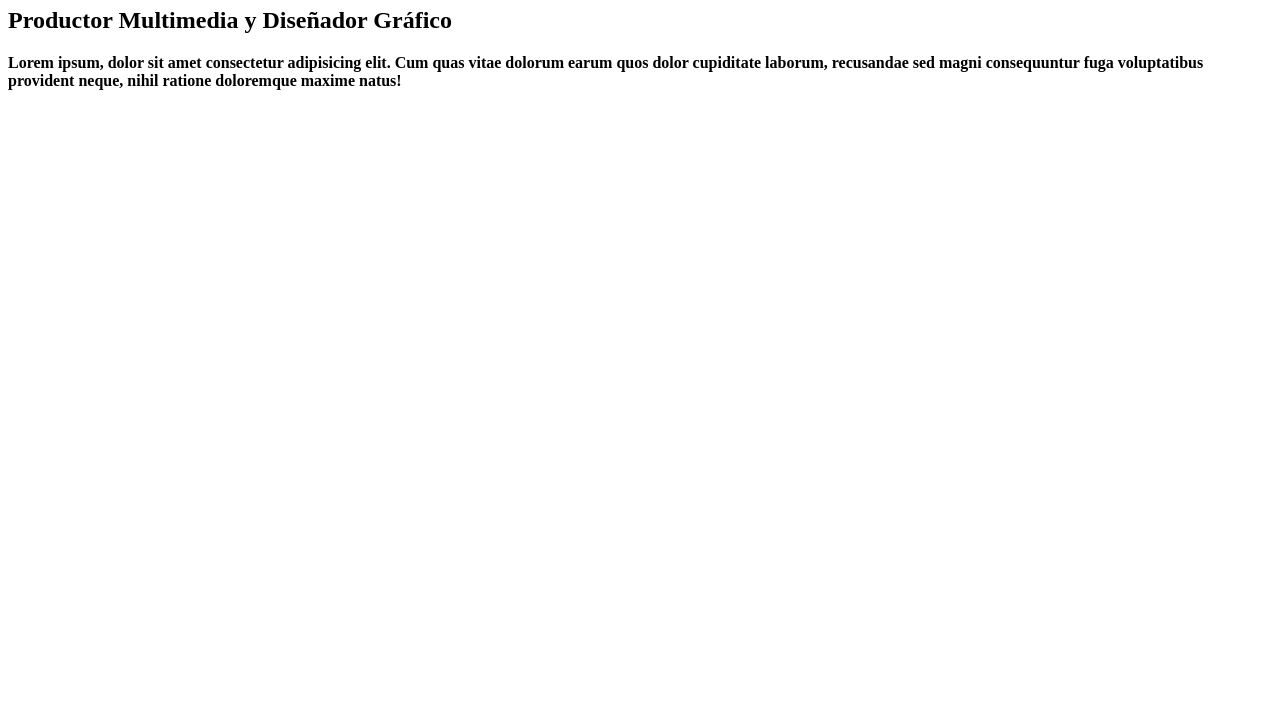
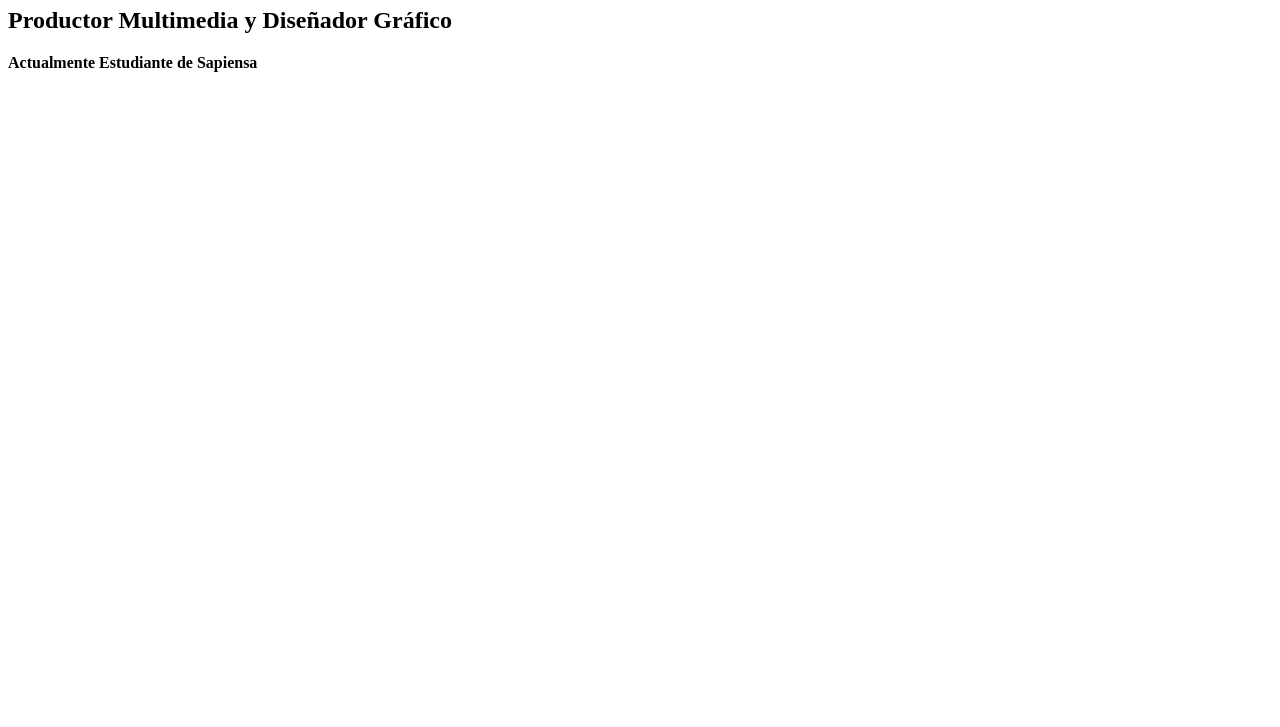
Before and after one commit to Osstrax/pruebasPrework, a plain HTML site: page index.html in a window 1280 px wide. Shown: the part 73-800 px from the top of the page. Drawn offline with Linux system fonts and the light colour scheme.

Commit message:
Tercera Prueba

```diff
--- a/index.html
+++ b/index.html
@@ -10,7 +10,7 @@
 
     <h1>Lucas Torres Cadavid</h1>
     <h2>Productor Multimedia y Diseñador Gráfico</h2>
-    <p><b>Lorem ipsum, dolor sit amet consectetur adipisicing elit. Cum quas vitae dolorum earum quos dolor cupiditate laborum, recusandae sed magni consequuntur fuga voluptatibus provident neque, nihil ratione doloremque maxime natus!</b></p>
+    <p><b>Actualmente Estudiante de Sapiensa</b></p>
 
 </body>
 </html>
```
